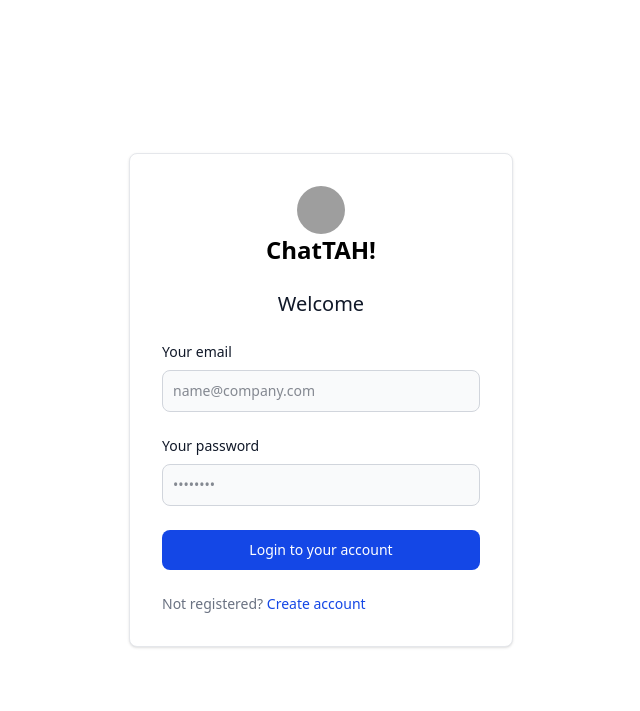
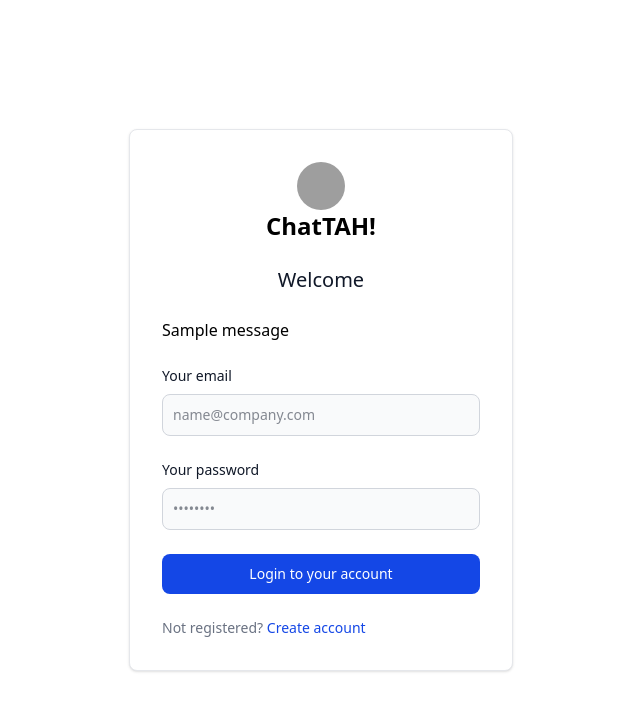
Before and after one commit to yoyan-dev/ChatTAH--flask, a Flask app: a page that uses templates/login.html in a window 1280 px wide. Shown: the top 711 px of the page, without its empty margins (319-959 px from the left). Run offline with Flask 3, Linux system fonts and the light colour scheme; tables that the repository leaves empty hold one stand-in row (values such as "Sample post"); one stand-in notice (Sample message) is shown; style sheets or scripts are compiled from the project's sources; grey boxes are pictures that could not be loaded.

Commit message:
Add message status management and enhance user registration flow

```diff
--- a/app.py
+++ b/app.py
@@ -31,6 +31,7 @@
     senderId = db.Column(db.Integer, nullable=False)
     receiverId = db.Column(db.Integer, nullable=False)
     content = db.Column(db.String(300), nullable=False)
+    status = db.Column(db.String(300), nullable=False)
     created_at = db.Column(db.DateTime, default=datetime.utcnow)
 
 
@@ -73,8 +74,8 @@
             user = User(username=username, email=email, password=password)
             db.session.add(user)
             db.session.commit()
-            message = f'Account created! You can now log in.'
-            return render_template('login.html', message=message)
+            flash('User registered successfully!', 'success')
+            return redirect(url_for('login'))
         except:
             message = f'Error! please try again.'
             return render_template('register.html', message=message)
@@ -112,7 +113,7 @@
         messages = Message.query.filter(
             (Message.senderId == current_user.id) & (Message.receiverId == user_id) |
             (Message.senderId == user_id) & (Message.receiverId == current_user.id)
-        ).order_by(Message.created_at.asc()).all()
+        ).order_by(Message.created_at.desc()).all()
 
         messages_list = [{
             "msgId": msg.msgId,
@@ -134,13 +135,14 @@
     data = request.get_json()
     content = data.get('content')
     receiver_id = data.get('receiver_id')
+    status = 'unread'
     current_user = g.user
 
     if not content or not receiver_id:
         return jsonify({'error': 'Content and Receiver ID are required'}), 400
 
     try:
-        message = Message(senderId=current_user.id, receiverId=receiver_id, content=content)
+        message = Message(senderId=current_user.id, receiverId=receiver_id, content=content, status=status)
         db.session.add(message)
         db.session.flush()
         db.session.commit()
@@ -149,19 +151,118 @@
         db.session.rollback()
         return jsonify({'error': 'Database error!'}), 500
 
+@app.route('/updateMessageStatus/<int:user_id>', methods=['GET'])
+@login_required
+def update_message_status(user_id):
+    current_user = g.user
+
+    messages = Message.query.filter(
+        ((Message.senderId == current_user.id) & (Message.receiverId == user_id)) |
+        ((Message.senderId == user_id) & (Message.receiverId == current_user.id) & (Message.status == 'unread'))
+    ).order_by(Message.created_at.desc()).all()
+
+    if messages:
+        for msg in messages:
+            msg.status = "read"
+
+        db.session.commit()
+        return jsonify({"message": "Message status updated"})
+
+    return jsonify({"message": "No unread messages found"})
+
+@app.route('/deleteConvo/<int:user_id>', methods=['GET'])
+def delete_messages(user_id):
+    current_user = g.user
+
+    condition = (
+            (Message.senderId == current_user.id) & (Message.receiverId == user_id)
+        ) | (
+            (Message.senderId == user_id) & (Message.receiverId == current_user.id)
+        )
+
+    deleted_count = db.session.query(Message).filter(condition).delete(synchronize_session=False)
+    db.session.commit()
+
+    if deleted_count > 0:
+        return jsonify({"message": f"Deleted {deleted_count} messages between users."})
+    else:
+        return jsonify({"message": "No messages found to delete."})
 
 @app.route('/getuser/<int:user_id>', methods=['GET'])
 def get_user(user_id):
+    current_user = g.user
     user = User.query.get(user_id)
 
     if not user:
         return jsonify({'error': 'User not found'}), 404
 
+    message_count = Message.query.filter(
+        ((Message.senderId == user.id) & (Message.receiverId == current_user.id)) |
+        ((Message.senderId == current_user.id) & (Message.receiverId == user.id))
+    ).count()
+
     return jsonify({
         "id": user.id,
         "username": user.username,
-        "email": user.email
+        "email": user.email,
+        "message_count": message_count
     })
+
+
+@app.route('/search/<string:param>', methods=['GET'])
+@login_required
+def get_search_users(param):
+    current_user = g.user
+
+    query = User.query.filter(User.id != current_user.id)
+
+    if param.strip():
+        query = query.filter(User.username.ilike(f"%{param}%"))
+
+    users = query.all()
+
+    if not users:
+        return jsonify({'error': 'User not found'}), 404
+
+    user_list = []
+
+    for user in users:
+        unread_count = Message.query.filter(
+            (Message.senderId == user.id) &
+            (Message.receiverId == current_user.id) &
+            (Message.status == 'unread')
+        ).count()
+
+        last_message = None
+        message_date = None
+
+        last_message_obj = Message.query.filter(
+            ((Message.senderId == user.id) & (Message.receiverId == current_user.id)) |
+            ((Message.senderId == current_user.id) & (Message.receiverId == user.id))
+        ).order_by(Message.created_at.desc()).first()
+
+        if last_message_obj:
+            last_message = last_message_obj.content
+            message_date = last_message_obj.created_at
+        else:
+            last_message = "send message"
+            message_date = None
+
+        user_list.append({
+            "id": user.id,
+            "username": user.username,
+            "email": user.email,
+            "unread_count": unread_count,
+            "last_message": last_message,
+            "message_date": message_date
+        })
+
+    sorted_user_list = sorted(
+        user_list,
+        key=lambda x: (x['message_date'] is None, x['message_date']),
+        reverse=True
+    )
+    return jsonify(sorted_user_list)
 
 
 @app.route('/home')
@@ -174,15 +275,15 @@
     else:
         return render_template('index.html')
 
-@app.route('/profile')
-@login_required
-def profile():
-    if g.user:
-        current_user = g.user
-        users = User.query.filter(User.id != current_user.id).all()
-        return render_template('profile.html', user=g.user, users=users)
-    else:
-        return render_template('login.html')
+# @app.route('/profile')
+# @login_required
+# def profile():
+#     if g.user:
+#         current_user = g.user
+#         users = User.query.filter(User.id != current_user.id).all()
+#         return render_template('profile.html', user=g.user, users=users)
+#     else:
+#         return render_template('login.html')
 
 @app.route('/logout')
 @login_required
--- a/templates/login.html
+++ b/templates/login.html
@@ -28,7 +28,10 @@
           >
             Welcome
           </h5>
-          {% if message %}
+          {% with messages = get_flashed_messages(with_categories=true) %} {% if
+          messages %} {% for category, message in messages %}
+          <div class="alert alert-{{ category }}">{{ message }}</div>
+          {% endfor %} {% endif %} {% endwith %} {% if message %}
           <span>{{ message }}</span>
           {% endif %}
           <div>
--- a/templates/register.html
+++ b/templates/register.html
@@ -4,7 +4,10 @@
     <meta charset="UTF-8" />
     <meta name="viewport" content="width=device-width, initial-scale=1.0" />
     <title>ChatTAH!</title>
-    <script src="https://unpkg.com/@tailwindcss/browser@4"></script>
+    <link
+      rel="stylesheet"
+      href="{{url_for('static',filename='dist/css/output.css')}}"
+    />
   </head>
   <body>
     <div class="flex justify-center items-center h-screen">
```
Also changed, not shown: templates/home.html (+100 -53 lines), instance/chattah.db.
